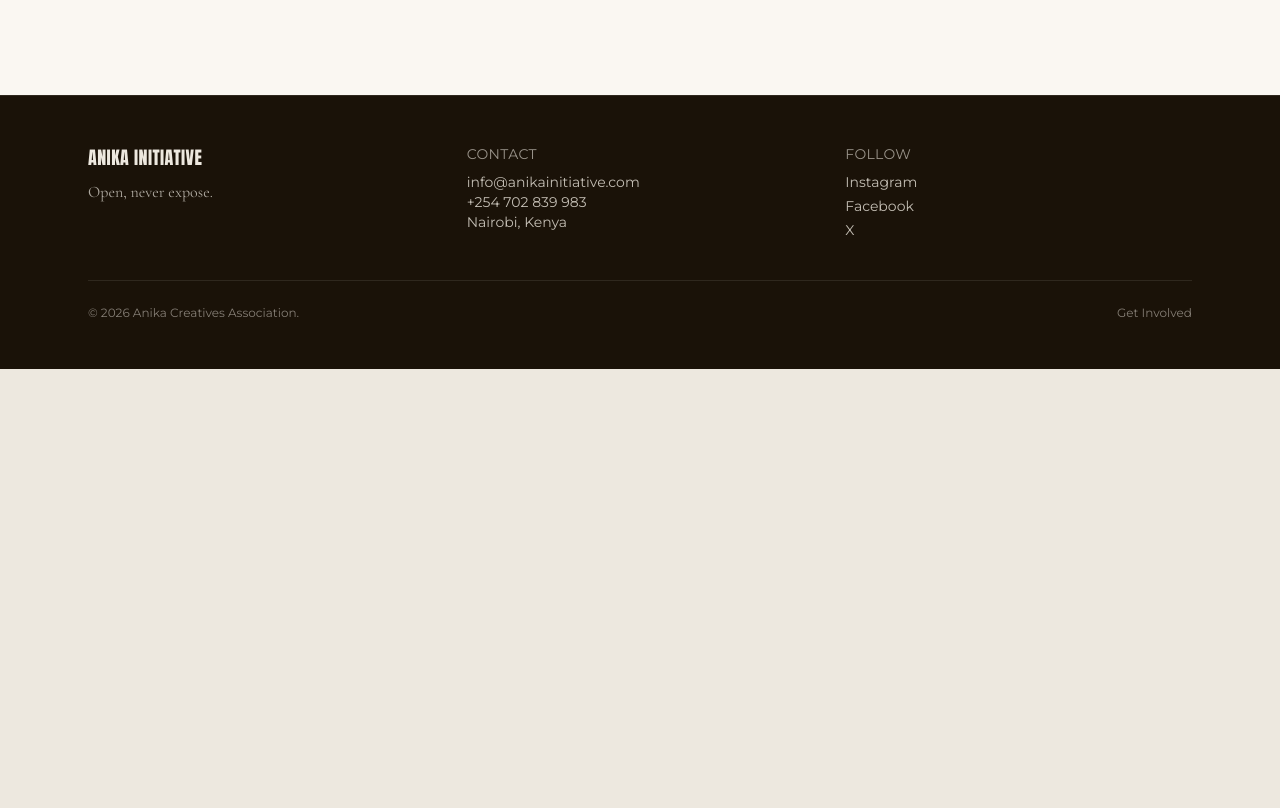
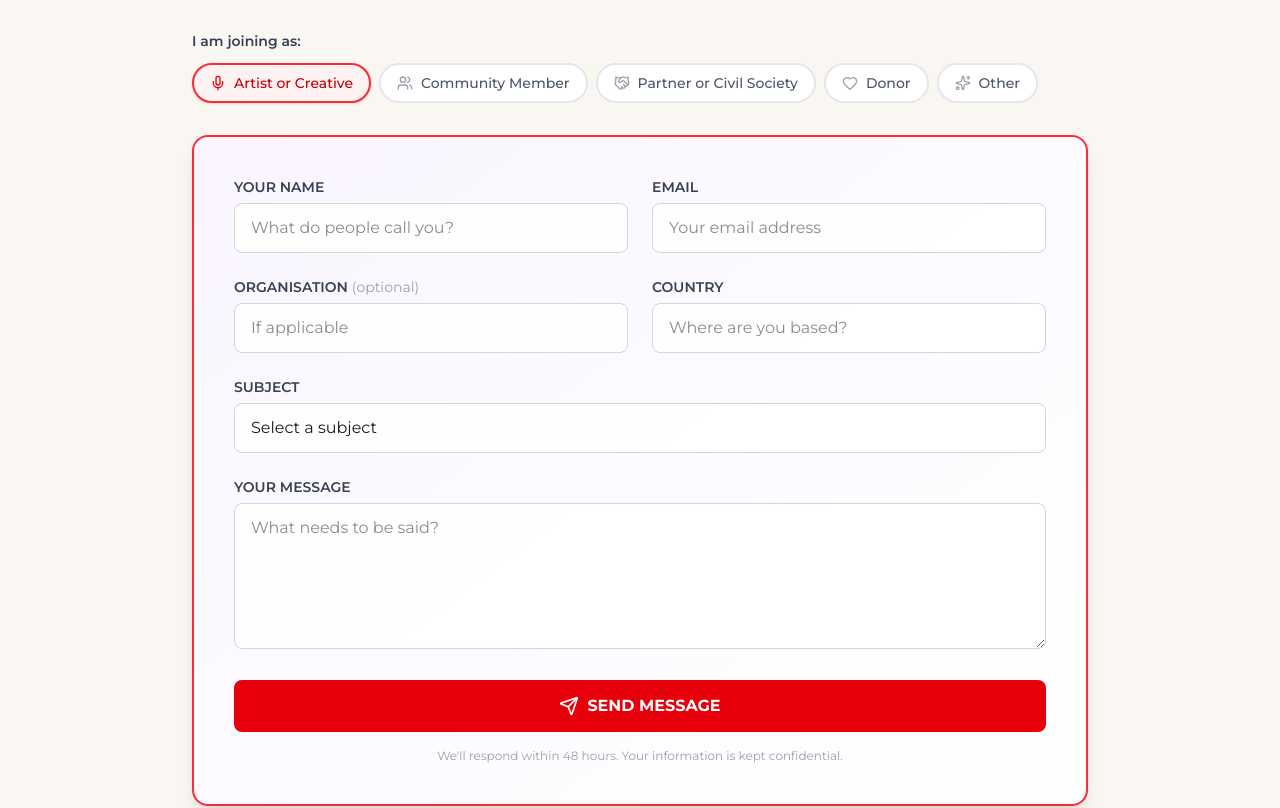
Before and after one commit to Jkosencha/Anika-Initiative, a React (Vite) app: page /get-involved in a window 1280 px wide. Shown: the part 920-1728 px from the top of the page. Before the commit the page ends 1289 px from the top, so only its background shows below. Built offline with nearby package versions, Linux system fonts and the light colour scheme.

Commit message:
feat: finalised on the getinvolved page

```diff
--- a/src/pages/GetInvolved.jsx
+++ b/src/pages/GetInvolved.jsx
@@ -95,12 +95,12 @@ const GetInvolved = () => {
       formBg: "from-yellow-50 to-white",
     },
     media: {
-      bg: "bg-black-50",
-      border: "border-black-500",
-      ring: "ring-black-500",
-      text: "text-black-700",
-      button: "bg-black-600 hover:bg-black-700",
-      icon: "text-black-600",
+      bg: "bg-grey-50",
+      border: "border-grey-500",
+      ring: "ring-grey-500",
+      text: "text-grey-700",
+      button: "bg-grey-600 hover:bg-grey-700",
+      icon: "text-grey-600",
       formBg: "from-black-50 to-white",
     },
   };
@@ -116,7 +116,7 @@ const GetInvolved = () => {
 
     const loadingToast = toast.loading("Sending your message...");
 
-    // Simulate API call
+    // mmh lets simulate a network request with a timeout
     setTimeout(() => {
       toast.dismiss(loadingToast);
       setIsSubmitting(false);
@@ -195,17 +195,178 @@ const GetInvolved = () => {
         </div>
       </section>
 
-      <section className="px-4 py-16 bg-[#FAF7F2]">
-        <div className="max-w-4xl mx-auto">
-            <div className="text-center mb-10">
-                <h2 className="text-3xl md:text-4xl font-bold">Get In Touch With Us</h2>
-                <p className="mt-2 text-lg text-gray-600 italic font-serif">
-                  We begin with the voice, not the institution. Tell us who you are and what you need to say.
-                </p>
+     <section className="px-4 py-16 bg-[#FAF7F2]">
+        <div className="mx-auto max-w-4xl">
+          <div className="text-center mb-10">
+            <h2 className="text-3xl md:text-4xl font-bold">Get in touch.</h2>
+            <p className="mt-2 text-lg text-gray-600 italic font-serif">
+              We begin with the voice, not the institution. Tell us who you are
+              and what you need to say.
+            </p>
+          </div>
+
+          <div className="mb-8">
+            <p className="text-sm font-semibold text-gray-700 mb-3">
+              I am joining as:
+            </p>
+            <div className="flex flex-wrap gap-2">
+              {roles.map((role) => {
+                const Icon = role.icon;
+                const isActive = selectedRole === role.id;
+                const colors = roleColors[role.id];
+
+                return (
+                  <button
+                    key={role.id}
+                    onClick={() => setSelectedRole(role.id)}
+                    className={`flex items-center gap-2 px-4 py-2 rounded-full text-sm font-medium transition-all border-2 ${
+                      isActive
+                        ? `${colors.bg} ${colors.border} ${colors.text} shadow-sm`
+                        : 'bg-white border-gray-200 text-gray-600 hover:border-gray-400'
+                    }`}
+                  >
+                    <Icon className={`w-4 h-4 ${isActive ? colors.icon : 'text-gray-400'}`} />
+                    {role.label}
+                  </button>
+                );
+              })}
             </div>
+          </div>
+
+          <form
+            onSubmit={handleSubmit}
+            className={`rounded-2xl p-8 md:p-10 border-2 shadow-lg transition-all duration-300 ${currentColors.border} bg-gradient-to-br ${currentColors.formBg}`}
+          >
+            <div className="grid grid-cols-1 md:grid-cols-2 gap-6">
+
+              <div>
+                <label htmlFor="name" className="block text-sm font-semibold text-gray-700 mb-1.5">
+                  YOUR NAME
+                </label>
+                <input
+                  id="name"
+                  name="name"
+                  type="text"
+                  value={formData.name}
+                  onChange={handleChange}
+                  placeholder="What do people call you?"
+                  required
+                  className="w-full rounded-lg border border-gray-300 px-4 py-3 outline-none transition focus:border-[#E6A15E] focus:ring-2 focus:ring-[#E6A15E]/20 bg-white/90"
+                />
+              </div>
+
+              <div>
+                <label htmlFor="email" className="block text-sm font-semibold text-gray-700 mb-1.5">
+                  EMAIL
+                </label>
+                <input
+                  id="email"
+                  name="email"
+                  type="email"
+                  value={formData.email}
+                  onChange={handleChange}
+                  placeholder="Your email address"
+                  required
+                  className="w-full rounded-lg border border-gray-300 px-4 py-3 outline-none transition focus:border-[#E6A15E] focus:ring-2 focus:ring-[#E6A15E]/20 bg-white/90"
+                />
+              </div>
+
+              <div>
+                <label htmlFor="organisation" className="block text-sm font-semibold text-gray-700 mb-1.5">
+                  ORGANISATION <span className="font-normal text-gray-400">(optional)</span>
+                </label>
+                <input
+                  id="organisation"
+                  name="organisation"
+                  type="text"
+                  value={formData.organisation}
+                  onChange={handleChange}
+                  placeholder="If applicable"
+                  className="w-full rounded-lg border border-gray-300 px-4 py-3 outline-none transition focus:border-[#E6A15E] focus:ring-2 focus:ring-[#E6A15E]/20 bg-white/90"
+                />
+              </div>
+
+              <div>
+                <label htmlFor="country" className="block text-sm font-semibold text-gray-700 mb-1.5">
+                  COUNTRY
+                </label>
+                <input
+                  id="country"
+                  name="country"
+                  type="text"
+                  value={formData.country}
+                  onChange={handleChange}
+                  placeholder="Where are you based?"
+                  required
+                  className="w-full rounded-lg border border-gray-300 px-4 py-3 outline-none transition focus:border-[#E6A15E] focus:ring-2 focus:ring-[#E6A15E]/20 bg-white/90"
+                />
+              </div>
+
+              <div className="md:col-span-2">
+                <label htmlFor="subject" className="block text-sm font-semibold text-gray-700 mb-1.5">
+                  SUBJECT
+                </label>
+                <select
+                  id="subject"
+                  name="subject"
+                  value={formData.subject}
+                  onChange={handleChange}
+                  required
+                  className="w-full rounded-lg border border-gray-300 px-4 py-3 outline-none transition focus:border-[#E6A15E] focus:ring-2 focus:ring-[#E6A15E]/20 bg-white/90 appearance-none"
+                >
+                  <option value="">Select a subject</option>
+                  <option value="collaboration">Collaboration Opportunity</option>
+                  <option value="partnership">Partnership Enquiry</option>
+                  <option value="event">Event Participation</option>
+                  <option value="donation">Donation / Support</option>
+                  <option value="media">Media / Press</option>
+                  <option value="other">Other</option>
+                </select>
+              </div>
+
+              <div className="md:col-span-2">
+                <label htmlFor="message" className="block text-sm font-semibold text-gray-700 mb-1.5">
+                  YOUR MESSAGE
+                </label>
+                <textarea
+                  id="message"
+                  name="message"
+                  value={formData.message}
+                  onChange={handleChange}
+                  placeholder="What needs to be said?"
+                  required
+                  rows={5}
+                  className="w-full resize-y rounded-lg border border-gray-300 px-4 py-3 outline-none transition focus:border-[#E6A15E] focus:ring-2 focus:ring-[#E6A15E]/20 bg-white/90"
+                />
+              </div>
+            </div>
+
+            <button
+              type="submit"
+              disabled={isSubmitting}
+              className={`mt-6 w-full rounded-lg px-6 py-3.5 font-bold text-white transition-all flex items-center justify-center gap-2 ${currentColors.button} focus:outline-none focus:ring-2 focus:ring-offset-2 ${currentColors.ring} disabled:opacity-70 disabled:cursor-not-allowed`}
+            >
+              {isSubmitting ? (
+                <>
+                  <span className="animate-spin rounded-full h-5 w-5 border-2 border-white border-t-transparent" />
+                  SENDING...
+                </>
+              ) : (
+                <>
+                  <Send className="w-5 h-5" />
+                  SEND MESSAGE
+                </>
+              )}
+            </button>
+
+            <p className="text-xs text-center text-gray-400 mt-4">
+              We'll respond within 48 hours. Your information is kept confidential.
+            </p>
+          </form>
         </div>
       </section>
     </main>
   );
 };
+
 export default GetInvolved;
```
